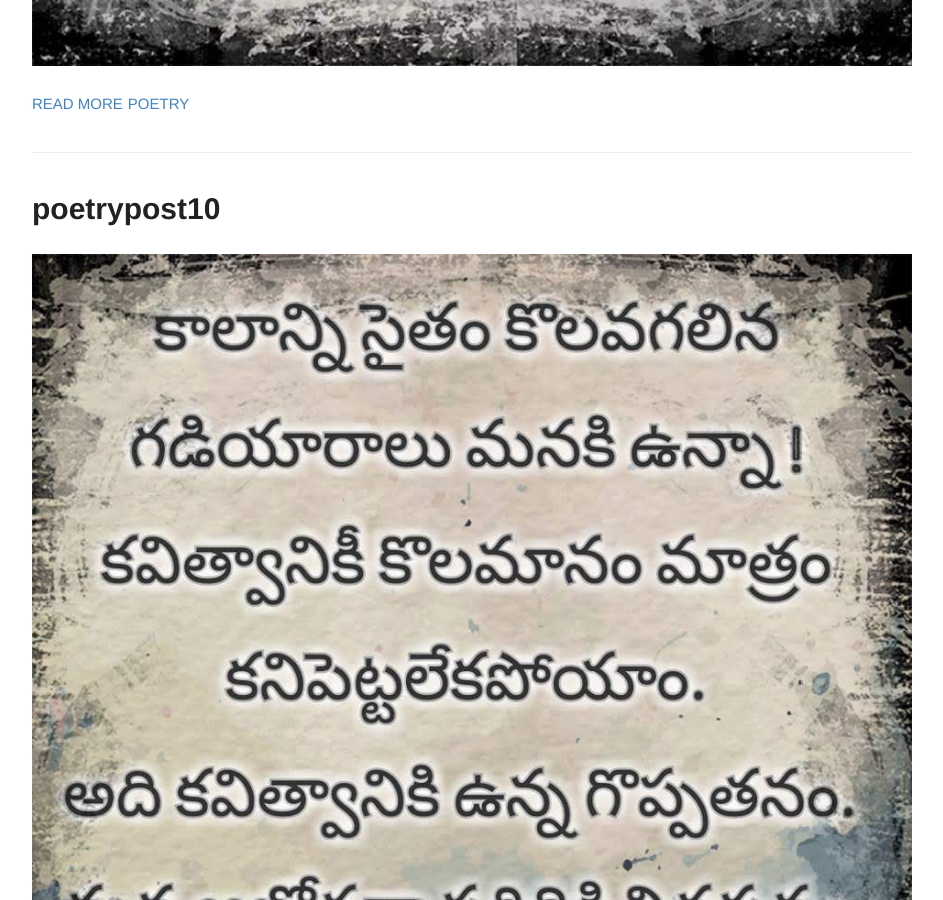
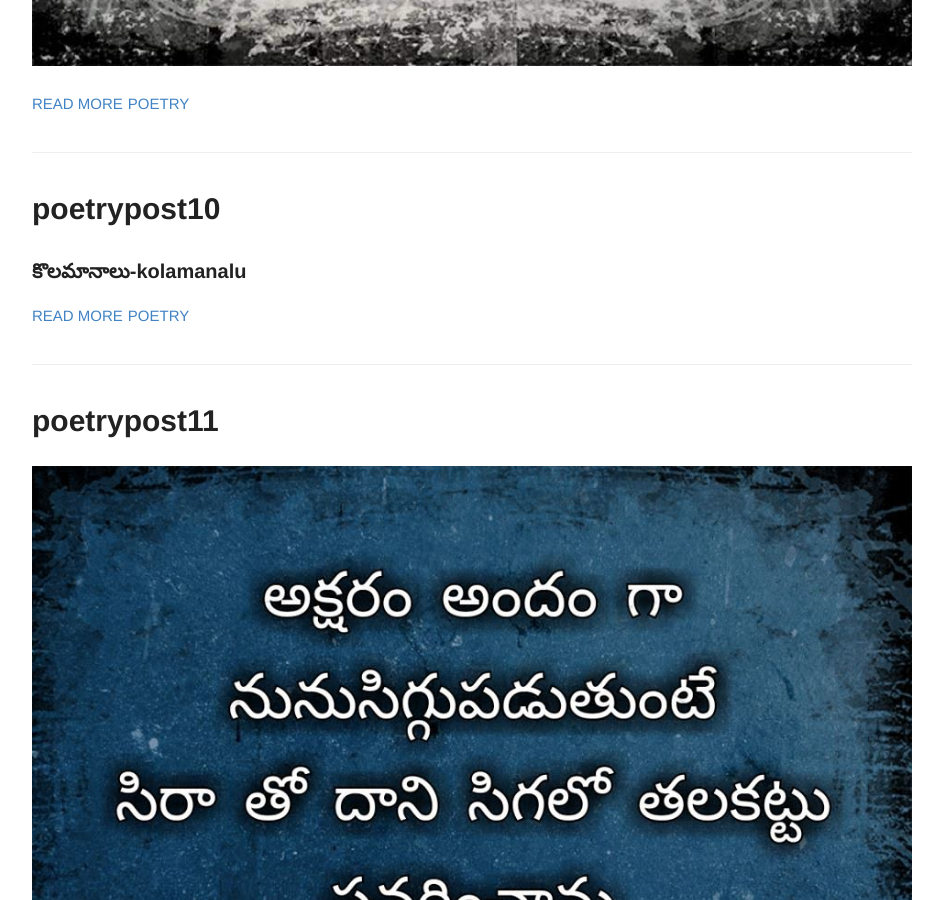
Before and after one commit to rsk/rsk.github.io, a Jekyll site: the page built from index.html, in a window 1280 px wide and 900 px high, scrolled down 8504 px. Shown: the whole window, without its empty margins (168-1111 px from the left). Built offline with Jekyll 4.4.1, drawn with Linux system fonts in a browser that asks for light colours.

Commit message:
update excerpt

```diff
--- a/_posts/2014-6-24-poetrypost10.md
+++ b/_posts/2014-6-24-poetrypost10.md
@@ -2,6 +2,7 @@
 layout: post
 title: poetrypost10
 number: 10
+excerpt: కొలమానాలు-kolamanalu
 tags:
   - poetry
 
```
